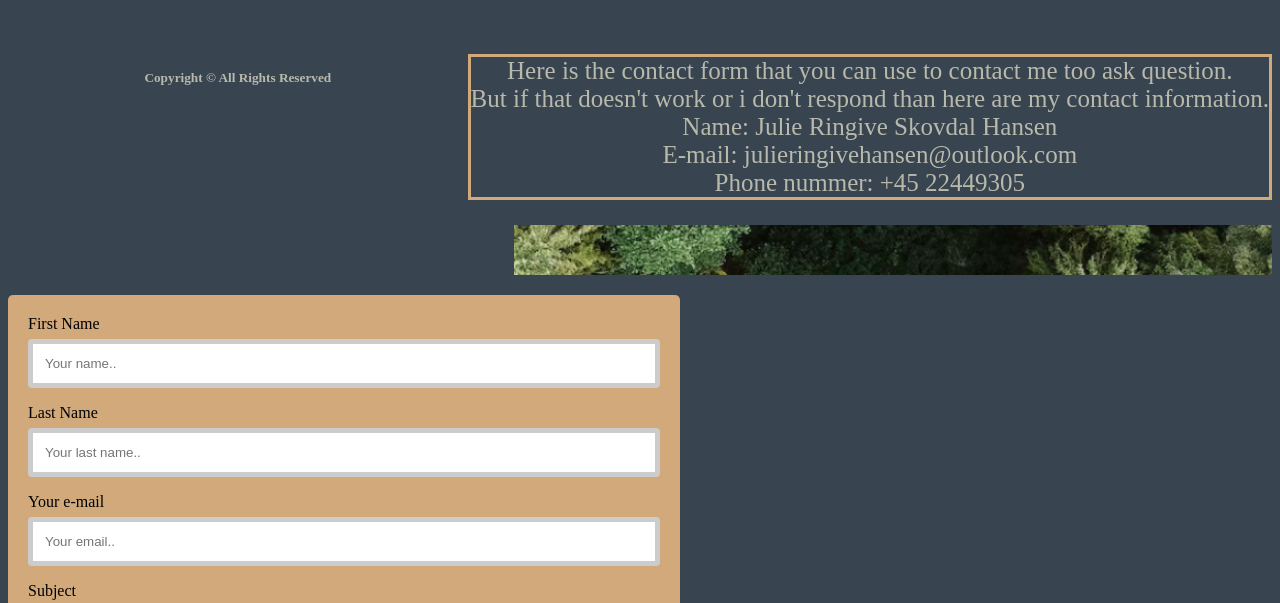
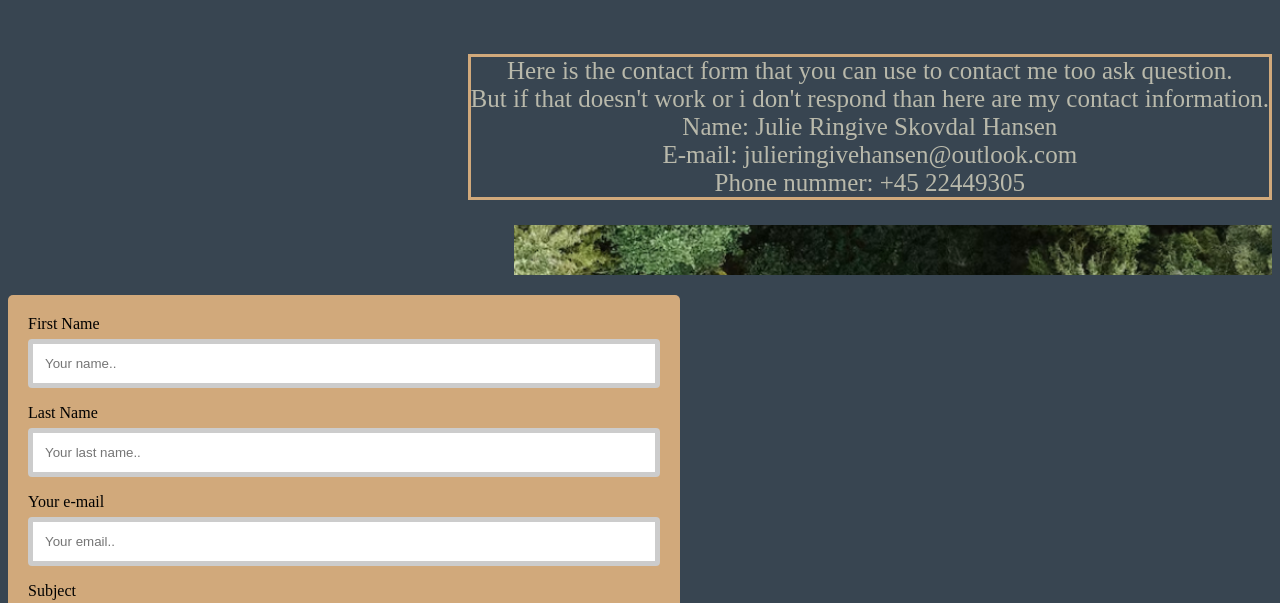
Before and after one commit to JulietDane/projekttre, a plain HTML site: page contact.html in a window 1280 px wide. Shown: the part 129-732 px from the top of the page. Drawn offline with Linux system fonts and the light colour scheme.

Commit message:
Update contact.html

```diff
--- a/contact.html
+++ b/contact.html
@@ -48,11 +48,6 @@
                 </div>
               </div>
         </main>
-        <footer>
-            <h5>
-                Copyright &copy; All Rights Reserved
-            </h5>
-        </footer>
     </body>
 
  </html>
```
